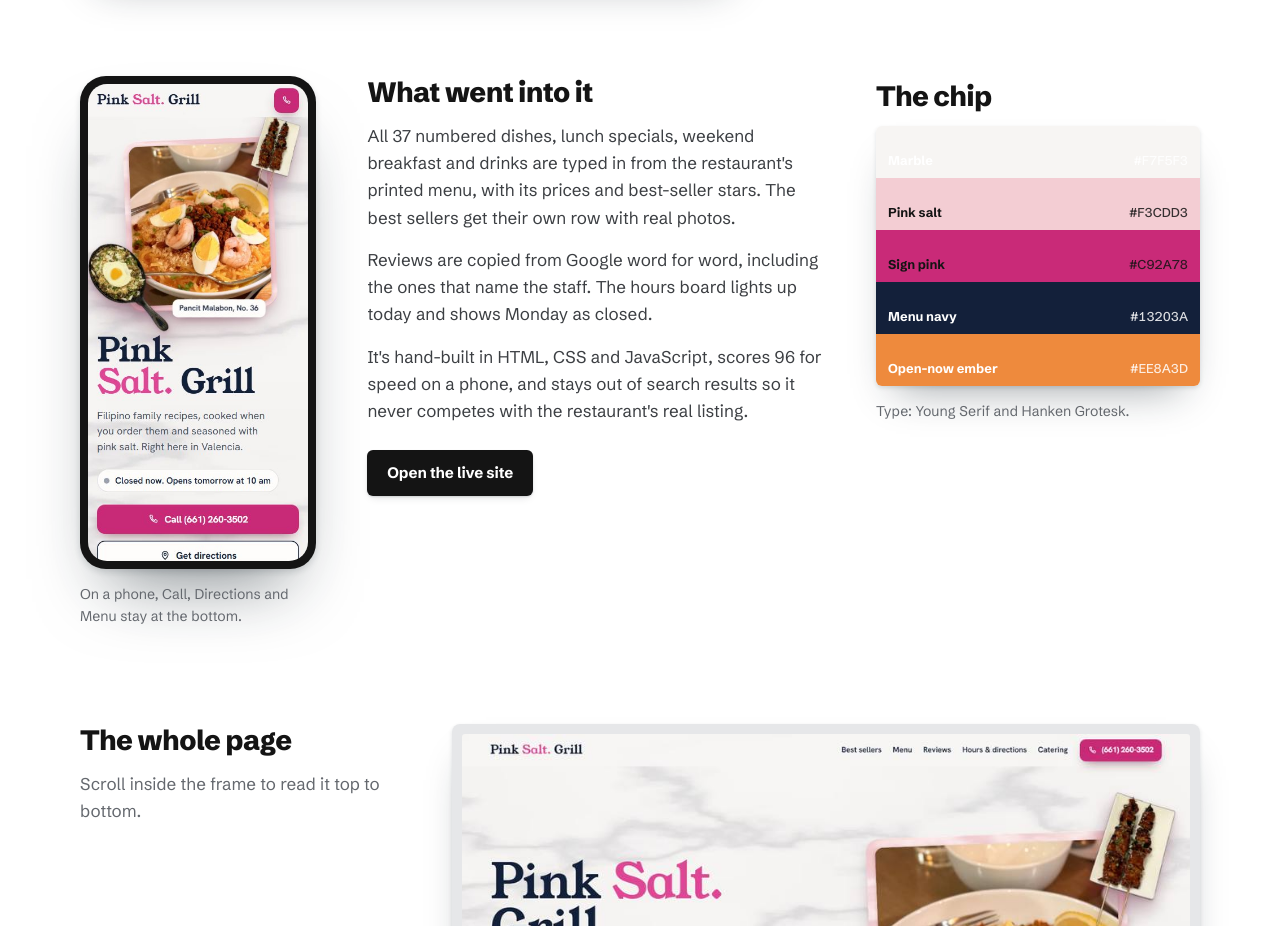
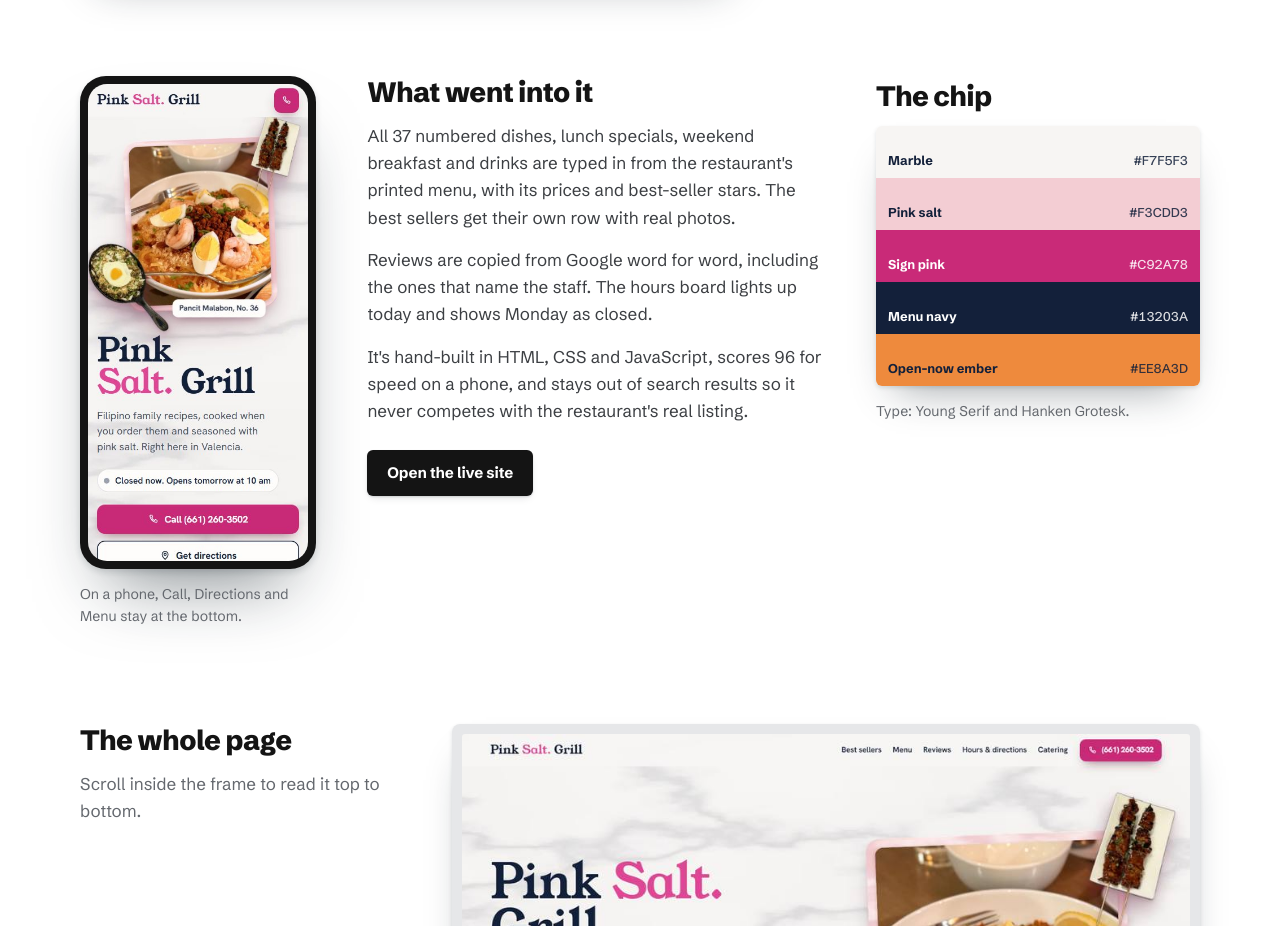
Before and after one commit to aidentriunfante31-code/aidentriunfante31-code.github.io, a plain HTML site: page index.html in a window 1280 px wide. Shown: the part 4300-5226 px from the top of the page. Drawn offline with Linux system fonts and the light colour scheme.

Commit message:
Readable labels on the Pink Salt Grill palette swatches
Co-Authored-By: Claude Opus 5.5 <noreply@anthropic.com>

```diff
--- a/index.html
+++ b/index.html
@@ -203,11 +203,11 @@
       <div class="palette">
         <h2>The chip</h2>
         <ul>
-          <li style="--c:#f7f5f3"><span>Marble</span><code>#F7F5F3</code></li>
-          <li style="--c:#f3cdd3"><span>Pink salt</span><code>#F3CDD3</code></li>
-          <li style="--c:#c92a78"><span>Sign pink</span><code>#C92A78</code></li>
-          <li style="--c:#13203a"><span>Menu navy</span><code>#13203A</code></li>
-          <li style="--c:#ee8a3d"><span>Open-now ember</span><code>#EE8A3D</code></li>
+          <li style="--c:#f7f5f3; --t:#13203a"><span>Marble</span><code>#F7F5F3</code></li>
+          <li style="--c:#f3cdd3; --t:#13203a"><span>Pink salt</span><code>#F3CDD3</code></li>
+          <li style="--c:#c92a78; --t:#ffffff"><span>Sign pink</span><code>#C92A78</code></li>
+          <li style="--c:#13203a; --t:#ffffff"><span>Menu navy</span><code>#13203A</code></li>
+          <li style="--c:#ee8a3d; --t:#13203a"><span>Open-now ember</span><code>#EE8A3D</code></li>
         </ul>
         <p>Type: Young Serif and Hanken Grotesk.</p>
       </div>
--- a/styles.css
+++ b/styles.css
@@ -167,6 +167,7 @@ a.chip:hover .chip-shot img { transform: scale(1.04); }
 .palette li { display: flex; justify-content: space-between; align-items: flex-end; gap: 10px; min-height: 52px; padding: 8px 12px; background: var(--c); font-size: 0.8rem; font-weight: 700; color: #fff; }
 .palette li:nth-child(3) { color: var(--ink); }
 .palette li:nth-child(2) { color: var(--ink); }
+.palette li[style*="--t"] { color: var(--t); }
 .palette code { font-family: var(--font); font-weight: 500; opacity: 0.85; font-variant-numeric: tabular-nums; }
 .palette p { margin-top: 14px; font-size: 0.88rem; color: var(--muted); }
 
```
